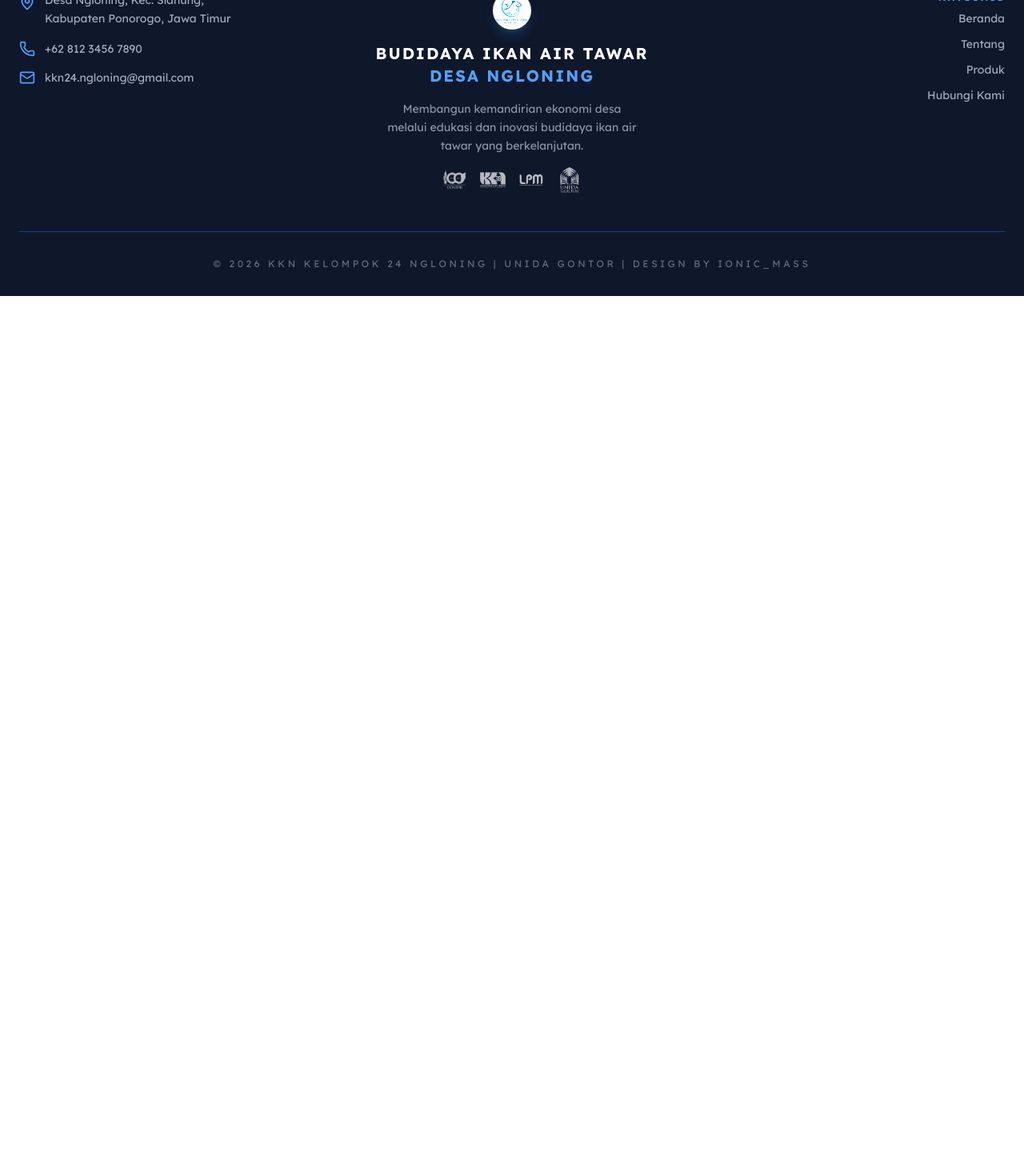
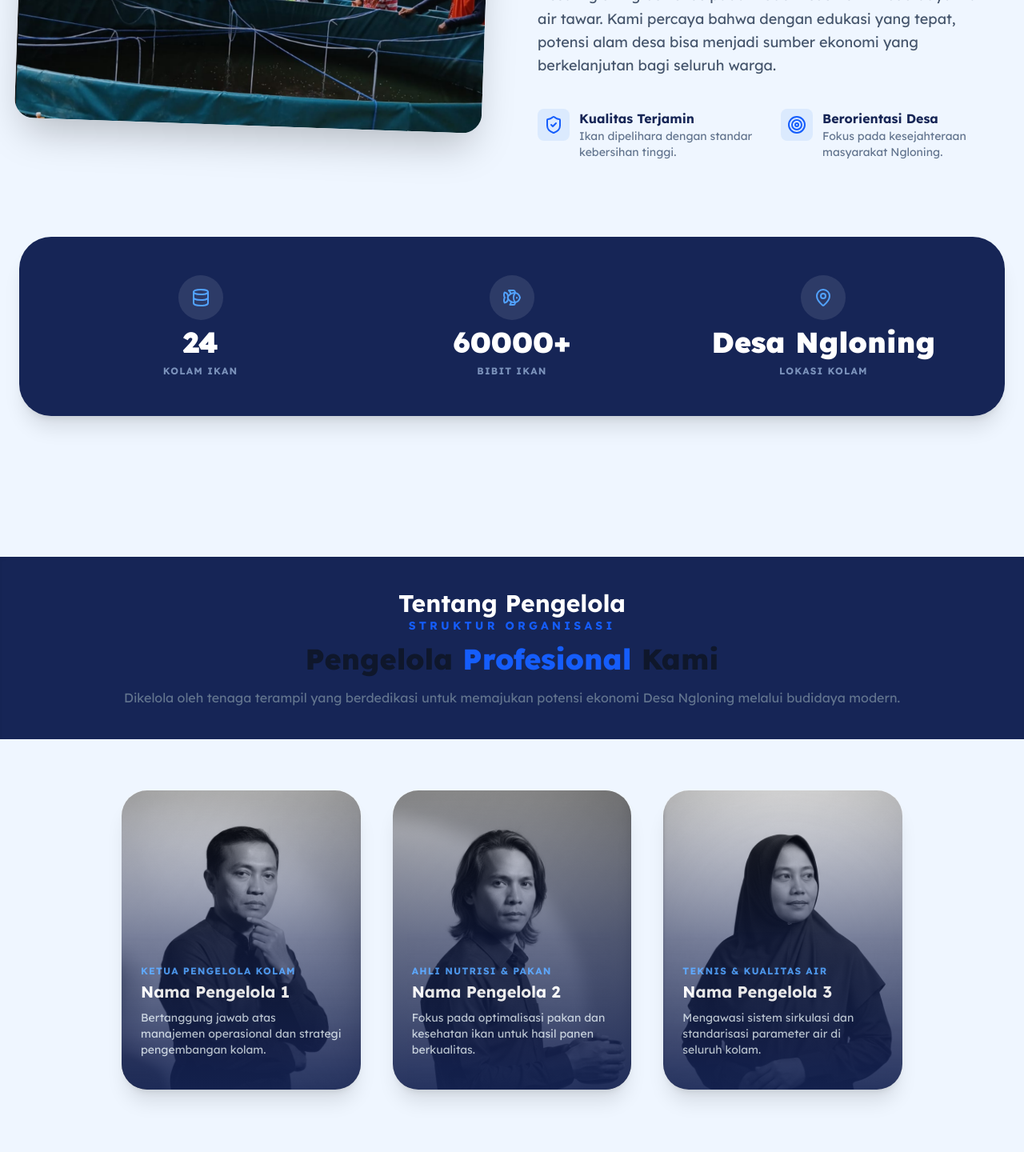
Before and after one commit to cardinaldeacre/KKN-Freshwater-Fish-Farm-Website, a React (Vite) app: page /tentang in a window 1280 px wide. Shown: the part 360-1800 px from the top of the page at 80% size. Before the commit the page ends 800 px from the top, so only its background shows below. Built offline with nearby package versions, Linux system fonts and the light colour scheme; a web font is replaced by a local one.

Commit message:
init about page

```diff
--- a/src/App.jsx
+++ b/src/App.jsx
@@ -5,6 +5,7 @@ import Home from "./pages/Home";
 import Contact from "./pages/Contact";
 import Footer from "./layouts/Footer";
 import ScrollToTop from "./layouts/ScrollToTop";
+import About from "./pages/About";
 
 export default function App() {
   return (
@@ -13,7 +14,7 @@ export default function App() {
       <ScrollToTop />
       <Routes>
         <Route path="/" element={<Home />} />
-        <Route path="/tentang" element={<h1>Tentang</h1>} />
+        <Route path="/tentang" element={<About />} />
         <Route path="/produk" element={<h1>Produk</h1>} />
         <Route path="/kontak" element={<Contact />} />
       </Routes>
--- /dev/null
+++ b/src/components/Manager.jsx
@@ -0,0 +1,88 @@
+import { Instagram, Mail, Linkedin } from "lucide-react";
+import imghariyanto from '@/assets/hariyanto.png';
+import imgsomat from '@/assets/somat.png';
+import imgbu from '@/assets/bu.png';
+
+export default function Manager() {
+    const managers = [
+        {
+            name: "Nama Pengelola 1",
+            role: "Ketua Pengelola Kolam",
+            image: imghariyanto,
+            bio: "Bertanggung jawab atas manajemen operasional dan strategi pengembangan kolam."
+        },
+        {
+            name: "Nama Pengelola 2",
+            role: "Ahli Nutrisi & Pakan",
+            image: imgsomat,
+            bio: "Fokus pada optimalisasi pakan dan kesehatan ikan untuk hasil panen berkualitas."
+        },
+        {
+            name: "Nama Pengelola 3",
+            role: "Teknis & Kualitas Air",
+            image: imgbu,
+            bio: "Mengawasi sistem sirkulasi dan standarisasi parameter air di seluruh kolam."
+        }
+    ];
+
+    return (
+        <section className="py-24">
+            <div className="container items-center max-w-full bg-blue-950 p-10 shadow-inner mb-16">
+                <h2 className="text-2xl md:text-3xl mx-auto font-bold text-white text-center">
+                    Tentang Pengelola
+                </h2>
+                <h2 className="text-sm text-center font-bold text-blue-600 uppercase tracking-[0.3em] mb-3">
+                    Struktur Organisasi
+                </h2>
+                <h3 className="text-3xl md:text-4xl text-center font-extrabold text-slate-900 dark:text-white mb-4">
+                    Pengelola <span className="text-blue-600">Profesional</span> Kami
+                </h3>
+                <p className="text-slate-500 dark:text-slate-400 text-center">
+                    Dikelola oleh tenaga terampil yang berdedikasi untuk memajukan potensi ekonomi Desa Ngloning melalui budidaya modern.
+                </p>
+            </div>
+
+            <div className="grid grid-cols-1 md:grid-cols-2 xl:mx-32 px-6 lg:grid-cols-3 gap-10">
+                {managers.map((manager, index) => (
+                    <div
+                        key={index}
+                        className="group relative bg-white dark:bg-slate-800 rounded-3xl md:rounded-4xl overflow-hidden shadow-xl hover:shadow-2xl transition-all duration-500 hover:-translate-y-2"
+                    >
+                        <div className="aspect-4/5 overflow-hidden">
+                            <img
+                                src={manager.image}
+                                alt={manager.name}
+                                className="w-full h-full object-cover grayscale group-hover:grayscale-0 group-hover:scale-110 transition-all duration-700"
+                            />
+                        </div>
+
+                        <div className="absolute inset-0 flex flex-col justify-end p-4 md:p-6 bg-linear-to-t from-blue-950 via-blue-950/60 to-transparent opacity-90 group-hover:opacity-100 transition-opacity">
+                            <div className="translate-y-2 md:translate-y-4 group-hover:translate-y-0 transition-transform duration-500">
+                                <p className="text-blue-400 font-bold text-[10px] md:text-xs uppercase tracking-widest mb-1">
+                                    {manager.role}
+                                </p>
+                                <h4 className="text-lg md:text-xl font-bold text-white mb-1 md:mb-2">
+                                    {manager.name}
+                                </h4>
+                                <p className="text-slate-300 text-xs md:text-sm line-clamp-2 md:line-clamp-none mb-3 md:mb-4">
+                                    {manager.bio}
+                                </p>
+                                <div className="flex gap-3 md:gap-4 opacity-0 group-hover:opacity-100 transition-all duration-500 delay-100">
+                                    <a href="#" className="text-white hover:text-blue-400 transition-colors">
+                                        <Instagram size={16} className="md:w-4.5" />
+                                    </a>
+                                    <a href="#" className="text-white hover:text-blue-400 transition-colors">
+                                        <Linkedin size={16} className="md:w-4.5" />
+                                    </a>
+                                    <a href="#" className="text-white hover:text-blue-400 transition-colors">
+                                        <Mail size={16} className="md:w-4.5" />
+                                    </a>
+                                </div>
+                            </div>
+                        </div>
+                    </div>
+                ))}
+            </div>
+        </section>
+    );
+}
--- /dev/null
+++ b/src/components/Summarize.jsx
@@ -0,0 +1,69 @@
+import { Badge } from "@/components/ui/badge";
+import { Database, MapPin, Target, ShieldCheck, Fish } from "lucide-react";
+import imgTeam from '@/assets/rame.png';
+import imgPond from '@/assets/img_landscape.png';
+
+export default function Summarize() {
+    const stats = [
+        { icon: <Database className="w-6 h-6" />, label: "Kolam Ikan", value: "24" },
+        { icon: <Fish className="w-6 h-6" />, label: "Bibit Ikan", value: "60000+" },
+        { icon: <MapPin className="w-6 h-6" />, label: "Lokasi Kolam", value: "Desa Ngloning" },
+    ];
+
+    return (
+        <section className="transition-colors duration-500">
+            <div className="container mx-auto pt-25 px-6 pb-20">
+                <div className="grid grid-cols-1 lg:grid-cols-2 gap-16 items-center">
+
+                    <div className="relative">
+                        <div className="rounded-3xl overflow-hidden shadow-2xl rotate-2 hover:rotate-0 transition-transform duration-500">
+                            <img src={imgTeam} alt="Tim KKN UNIDA" className="w-full h-auto object-cover" />
+                        </div>
+                        <div className="absolute -bottom-8 -right-8 w-48 h-48 bg-blue-600 rounded-3xl -z-10 animate-pulse"></div>
+                    </div>
+
+                    <div className="space-y-6">
+                        <Badge variant="outline" className="text-blue-600 border-blue-600 px-4 py-1 rounded-full uppercase font-bold tracking-widest">
+                            Visi & Misi
+                        </Badge>
+                        <h2 className="text-4xl font-extrabold leading-tight">
+                            Membangun Kemandirian Ekonomi Lewat <span className="text-blue-600">Budidaya Lokal</span>
+                        </h2>
+                        <p className="text-slate-600 dark:text-slate-400 text-lg leading-relaxed">
+                            Program KKN Kelompok 24 Universitas Darussalam Gontor di Desa Ngloning berfokus pada modernisasi teknik budidaya ikan air tawar. Kami percaya bahwa dengan edukasi yang tepat, potensi alam desa bisa menjadi sumber ekonomi yang berkelanjutan bagi seluruh warga.
+                        </p>
+
+                        <div className="grid grid-cols-1 md:grid-cols-2 gap-6 pt-4">
+                            <div className="flex items-start gap-3">
+                                <div className="p-2 bg-blue-100 rounded-lg text-blue-600"><ShieldCheck /></div>
+                                <div>
+                                    <h4 className="font-bold text-blue-950 dark:text-white">Kualitas Terjamin</h4>
+                                    <p className="text-sm text-slate-500">Ikan dipelihara dengan standar kebersihan tinggi.</p>
+                                </div>
+                            </div>
+                            <div className="flex items-start gap-3">
+                                <div className="p-2 bg-blue-100 rounded-lg text-blue-600"><Target /></div>
+                                <div>
+                                    <h4 className="font-bold text-blue-950 dark:text-white">Berorientasi Desa</h4>
+                                    <p className="text-sm text-slate-500">Fokus pada kesejahteraan masyarakat Ngloning.</p>
+                                </div>
+                            </div>
+                        </div>
+                    </div>
+                </div>
+
+                <div className="mt-24 grid grid-cols-1 md:grid-cols-3 gap-8 bg-blue-950 p-12 rounded-[40px] shadow-xl">
+                    {stats.map((stat, index) => (
+                        <div key={index} className="flex flex-col items-center text-center text-white space-y-2">
+                            <div className="p-4 bg-white/10 rounded-full text-blue-400 mb-2">
+                                {stat.icon}
+                            </div>
+                            <h3 className="text-4xl font-black">{stat.value}</h3>
+                            <p className="text-blue-200/60 uppercase tracking-widest text-xs font-bold">{stat.label}</p>
+                        </div>
+                    ))}
+                </div>
+            </div>
+        </section>
+    );
+}
--- /dev/null
+++ b/src/pages/About.jsx
@@ -0,0 +1,11 @@
+import Summarize from "@/components/Summarize";
+import Manager from "@/components/Manager";
+
+export default function About() {
+    return (
+        <div className="min-h-screen bg-blue-50">
+            <Summarize />
+            <Manager />
+        </div>
+    );
+}
```
